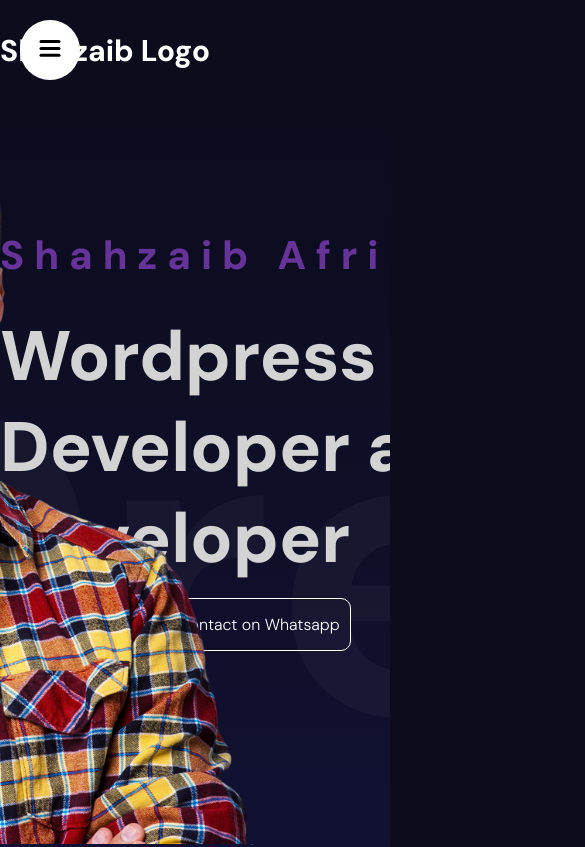
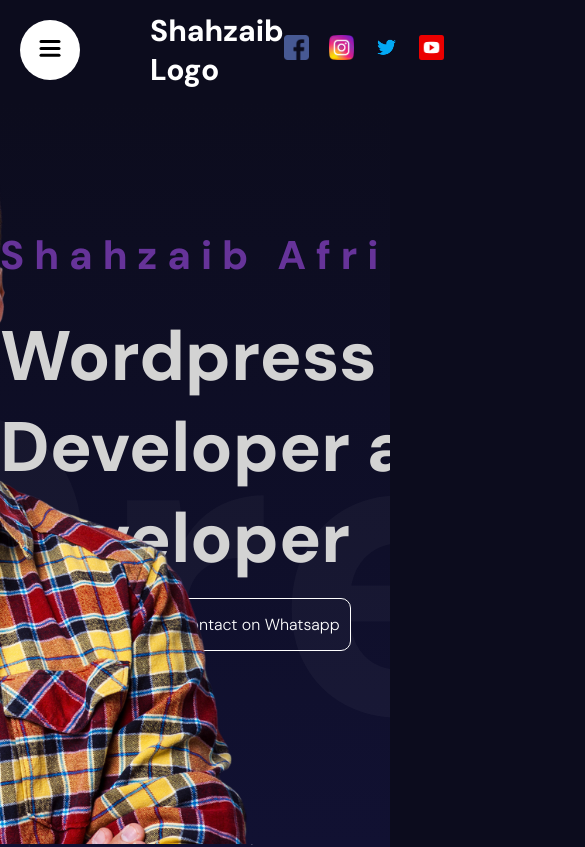
Before and after one commit to lukosafridi/my-portfolio, a React (Create React App) app: page / in a window 390 px wide. Shown: the top 847 px of the page, 585 px wide, since content can reach past the window. Built offline with nearby package versions, Linux system fonts and the light colour scheme.

Commit message:
responsive start

```diff
--- a/src/Components/Navbar/Navbar.scss
+++ b/src/Components/Navbar/Navbar.scss
@@ -1,8 +1,8 @@
-.navbar{
+.navbar {
     height: 100px;
     // background-color: green;
 
-    .wrapper{
+    .wrapper {
         width: 1366px;
         height: 100%;
         // background-color: yellow;
@@ -13,17 +13,18 @@
         padding: 0;
 
 
-        span{
+        span {
             font-weight: bold;
             font-size: 30px;
             color: white;
+            cursor: pointer;
         }
 
-        .socials{
+        .socials {
             display: flex;
             gap: 20px;
 
-            img{
+            img {
                 width: 25px;
                 height: 25px;
             }
@@ -31,3 +32,20 @@
     }
 
 }
+
+
+@media only screen and (max-width: 1366px) {
+    .navbar {
+
+
+        .wrapper {
+            width: 100%;
+            height: 100%;
+            margin: auto;
+            display: flex;
+            justify-content: space-between;
+            align-items: center;
+            padding: 0px 150px;
+        }
+    }
+}
--- a/src/Components/Sidebar/sidebar.scss
+++ b/src/Components/Sidebar/sidebar.scss
@@ -1,4 +1,4 @@
-.sidebar{
+.sidebar {
     display: flex;
     flex-direction: column;
     align-items: center;
@@ -8,7 +8,7 @@
 
 
 
-    .bg{
+    .bg {
         position: fixed;
         width: 400px;
         left: 0;
@@ -16,9 +16,12 @@
         bottom: 0;
         background: white;
         z-index: 1000;
+        /* From https://css.glass */
+        /* From https://css.glass */
 
 
-        .links{
+
+        .links {
             position: absolute;
             width: 100%;
             height: 100%;
@@ -28,24 +31,26 @@
             justify-content: center;
             gap: 20px;
 
-            a{
+            a {
                 font-size: 40px;
                 font-weight: bold;
             }
-            a:hover{
+
+            a:hover {
                 scale: 1.2;
                 transition-duration: 0.5s;
                 cursor: pointer;
 
             }
-            a:active{
+
+            a:active {
                 scale: 1;
                 transition-duration: 0.1s;
             }
         }
     }
 
-    button{
+    button {
         width: 40px;
         height: 40px;
         border-radius: 50%;
@@ -58,3 +63,17 @@
         z-index: 1111;
     }
 }
+
+
+
+@media only screen and (max-width: 1366px) {
+    .sidebar {
+
+
+
+
+        .bg {
+            width: 300px;
+        }
+    }
+}
```
